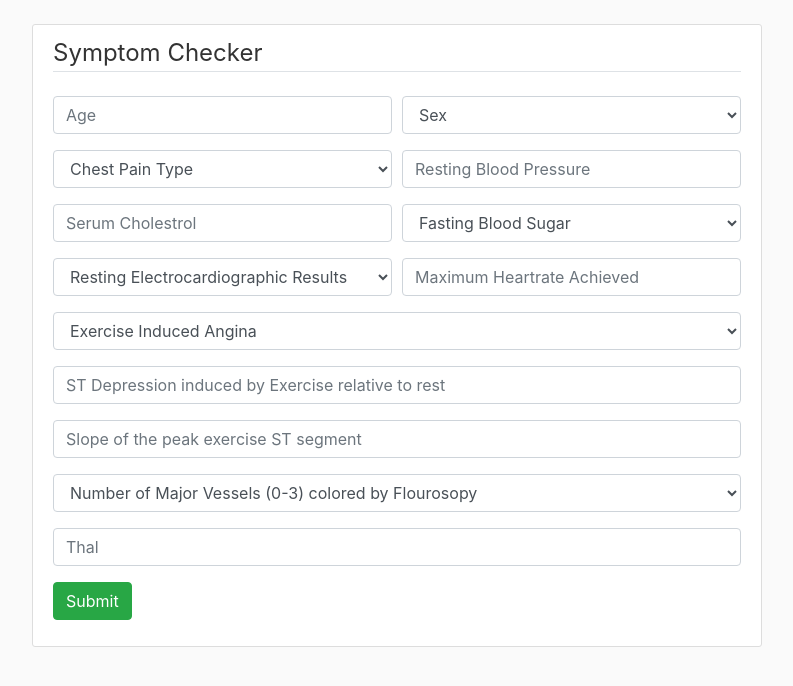
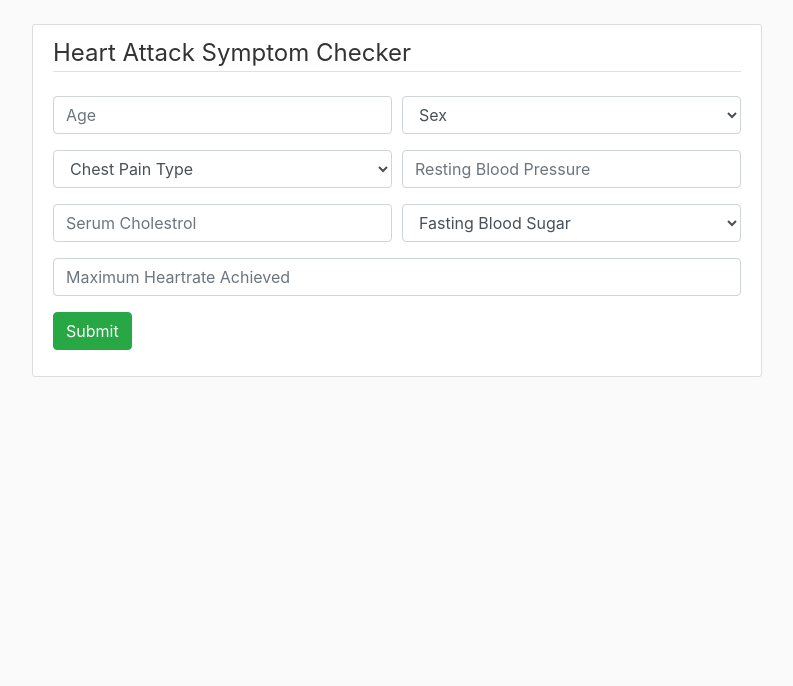
Before and after one commit to imadarshj/PMS, a Flask app: page /symptom-checker in a window 1280 px wide. Shown: the part 56-742 px from the top of the page, without its empty margins (53-846 px from the left). Run offline with Flask 2, Linux system fonts and the light colour scheme; a user stored in the database is signed in; parts of the project's set-up code (start-up, migrations or seed data) failed here and were passed over; some libraries are stand-ins or nearby versions.

Commit message:
ML Model Modified, Added Symptoms.

```diff
--- a/Web App/app/models.py
+++ b/Web App/app/models.py
@@ -21,6 +21,7 @@ class User(db.Model, UserMixin):
     def __repr__(self):
         return f"Üser('{self.username}', '{self.email}', '{self.image_file}')"
 
+
 class Report(db.Model):
     id = db.Column(db.Integer, primary_key=True)
     age = db.Column(db.String(100), nullable=False)
--- a/Web App/app/routes.py
+++ b/Web App/app/routes.py
@@ -15,9 +15,10 @@ import pandas as pd
 import numpy as np
 
 dirname, filename = os.path.split(os.path.abspath(__file__))
-#print(dirname)
+# print(dirname)
 
 model = pickle.load(open(dirname+'/model.pkl', 'rb'))
+
 
 def most_frequent(bpm):
     return max(set(bpm), key=bpm.count)
@@ -82,7 +83,14 @@ def logout():
     logout_user()
     return redirect(url_for('home'))
 
-input_list=[]
+
+input_list = []
+maximum_heart_rate = 122
+
+
+def most_frequent(List):
+    return max(set(List), key=List.count)
+
 
 @app.route("/dashboard")
 @login_required
@@ -93,18 +101,18 @@ def dashboard():
     bpm = []
     temperature = []
     time = []
-    count=0
+    count = 0
     # ser = serial.Serial('/dev/rfcomm1',9600)
 
     while(1):
         try:
             # Making -> b'BPM: 90 Temp: 99.70\r\n'  ==> as BPM: 90 Temp: 99.70
-            #print("Hi")
-            #print("Hi 3")
-            x=str(ser.readline())
-            #print("Hi 1")
-            x=x[2:]
-            x=x[:len(x)-5]
+            # print("Hi")
+            # print("Hi 3")
+            x = str(ser.readline())
+            # print("Hi 1")
+            x = x[2:]
+            x = x[:len(x)-5]
             input_list.append(x)
 
             print("********************8"+x+"8**********************")
@@ -119,20 +127,20 @@ def dashboard():
                 bpm.append(temp[1])
                 temperature.append(temp[3])
             time = [dt.strftime('%Y-%m-%dT%H:%M') for dt in datetime_range(datetime.now(), len(data), timedelta(minutes=15))]'''
-            count=count+1
-            #break
-            if count==100:
-                count=0
+            count = count+1
+            # break
+            if count == 100:
+                count = 0
                 break
         except:
             print("Exception")
             break
-    #print('+++++++++++++++++++++++++++++++++++++++++++++++++++++++++')
+    # print('+++++++++++++++++++++++++++++++++++++++++++++++++++++++++')
     for line in f:
         data.append(line.strip())
     data = [i for i in data if i != '']
-    #print(input_list)
-    #print(data)
+    # print(input_list)
+    # print(data)
     # Use data instead of input_list if no hardware
     for item in data:
         temp = item.split(' ')
@@ -147,9 +155,27 @@ def dashboard():
     # message.body = msg
     # mail.send(message)
     #####################
-    time = [dt.strftime('%Y-%m-%dT%H:%M') for dt in datetime_range(datetime.now(), len(data), timedelta(minutes=15))]
+    # Calculating the most frequent heart rate
+    maximum_heart_rate = 151
+    # print(var_list)
+    # print(maximum_heart_rate)
+    symptoms1 = ""
+    symptoms2 = ""
+    if(int(maximum_heart_rate) > 150):
+        symptoms1 = "Your heart rate is " + \
+            str(maximum_heart_rate) + \
+            " .You may have symptoms of Supraventricular Tachycardia"
+    elif(int(maximum_heart_rate) < 60):
+        symptoms2 = "Your heart rate is " + \
+            str(maximum_heart_rate) + " .You may have symptoms of Bradycardia."
+    else:
+        symptoms1 = "Your heart rate is " + \
+            str(maximum_heart_rate) + " which is normal."
+
+    time = [dt.strftime('%Y-%m-%dT%H:%M')
+            for dt in datetime_range(datetime.now(), len(data), timedelta(minutes=15))]
     input_list.clear()
-    return render_template('dashboard.html', title='Dashboard', bpm=bpm, temperature=temperature, time=time)
+    return render_template('dashboard.html', title='Dashboard', bpm=bpm, temperature=temperature, time=time, symptoms1=symptoms1, symptoms2=symptoms2)
 
 
 @app.route('/symptom-checker', methods=['GET', 'POST'])
@@ -167,15 +193,9 @@ def predict():
             'trestbps': [values[3]],
             'chol': [values[4]],
             'fbs': [values[5]],
-            'restecg': [values[6]],
-            'thalach': [values[7]],
-            'exang': [values[8]],
-            'oldpeak': [values[9]],
-            'slope': [values[10]],
-            'ca': [values[11]],
-            'thal': [values[12]]
+            'thalach': [values[6]]
         })
-
+        # print(var_list)
         output = model.predict(check)
         result = ''
         if(int(output[0]) == 0):
@@ -185,7 +205,8 @@ def predict():
             flash(
                 f'You do have symptoms of Heart Disease. Please consult a doctor.', 'danger')
             result = 'You did have symptoms of Heart Disease'
-        report = Report(age=values[0], sex=values[1], cp=values[2], trestbps=values[3], chol=values[4], fbs=values[5], restecg=values[6], thalach=values[7], exang=values[8], oldpeak=values[9], slope=values[10], ca=values[11], thal=values[12], result=result, patient=current_user)
+        report = Report(age=values[0], sex=values[1], cp=values[2], trestbps=values[3], chol=values[4], fbs=values[5], restecg=str('remove'),
+                        thalach=values[6], exang=str('remove'), oldpeak=str('remove'), slope=str('remove'), ca=str('remove'), thal=str('remove'), result=result, patient=current_user)
         db.session.add(report)
         db.session.commit()
         return render_template('predict.html', title='Predict')
@@ -193,8 +214,8 @@ def predict():
         return render_template('predict.html', title='Predict')
 
 
-@app.route('/reports', methods=['GET', 'POST'])
-@login_required
+@ app.route('/reports', methods=['GET', 'POST'])
+@ login_required
 def reports():
     user = User.query.filter_by(username=current_user.username).first()
     reports = user.reports
--- a/Web App/app/templates/dashboard.html
+++ b/Web App/app/templates/dashboard.html
@@ -91,4 +91,7 @@
             }
         });
     </script>
+    <h1>The Heart Beat Analysis</h1>
+    <h3>{{ symptoms1 }}</h3>
+    <h3>{{ symptoms2 }}</h3>
 {% endblock content %}
--- a/Web App/app/templates/predict.html
+++ b/Web App/app/templates/predict.html
@@ -3,7 +3,7 @@
     <div class="content-section">
         <form method="POST" action="{{ url_for('predict') }}">
             <fieldset class="form_group">
-                <legend class="border-bottom mb-4">Symptom Checker</legend>
+                <legend class="border-bottom mb-4">Heart Attack Symptom Checker</legend>
                 <div class="form-group">
                     <div class="form-row">
                         <div class="col">
@@ -23,10 +23,10 @@
                         <div class="col">
                             <select class="form-control" id="cpt" name="cpt">
                                 <option value="" disabled selected>Chest Pain Type</option>
-                                <option value="0">0</option>
-                                <option value="1">1</option>
-                                <option value="2">2</option>
-                                <option value="3">3</option>
+                                <option value="0">No Pain</option>
+                                <option value="1">Mild Pain</option>
+                                <option value="2">Moderate Pain</option>
+                                <option value="3">Severe Pain</option>
                             </select>
                         </div>
                         <div class="col">
@@ -42,8 +42,8 @@
                         <div class="col">
                             <select class="form-control" id="fbs" name="fbs">
                                 <option value="" disabled selected>Fasting Blood Sugar</option>
-                                <option value="0">0</option>
-                                <option value="1">1</option>
+                                <option value="0">Less Than 120 mg/dl</option>
+                                <option value="1">Greater Than 120 mg/dl</option>
                             </select>
                         </div>
                     </div>
@@ -51,44 +51,11 @@
                 <div class="form-group">
                     <div class="form-row">
                         <div class="col">
-                            <select class="form-control" id="rer" name="rer">
-                                <option value="" disabled selected>Resting Electrocardiographic Results</option>
-                                <option value="0">0</option>
-                                <option value="1">1</option>
-                                <option value="2">2</option>
-                            </select>
-                        </div>
-                        <div class="col">
                             <input type="number" class="form-control" placeholder="Maximum Heartrate Achieved" name="mha">
                         </div>
                     </div>
                 </div>
-                <div class="form-group">
-                    <select class="form-control" id="eia" name="eia">
-                        <option value="" disabled selected>Exercise Induced Angina</option>
-                        <option value="0">0</option>
-                        <option value="1">1</option>
-                    </select>
-                </div>
             </fieldset>
-            <div class="form-group">
-                <input type="number" class="form-control" placeholder="ST Depression induced by Exercise relative to rest" name="std">
-            </div>
-            <div class="form-group">
-                <input type="number" class="form-control" placeholder="Slope of the peak exercise ST segment" name="spe">
-            </div>
-            <div class="form-group">
-                <select class="form-control" id="nmv" name="nmv">
-                    <option value="" disabled selected>Number of Major Vessels (0-3) colored by Flourosopy</option>
-                    <option value="0">0</option>
-                    <option value="1">1</option>
-                    <option value="2">2</option>
-                    <option value="3">3</option>
-                </select>
-            </div>
-            <div class="form-group">
-                <input type="number" class="form-control" placeholder="Thal" name="thal">
-            </div>
             <div class="form-group">
                 <button class="btn btn-success" value="submit" type="submit">Submit</button>
             </div>
```
Also changed, not shown: Web App/app/static/css/main.css (+65 -0 lines), Web App/app/site.db, 1 other file.
